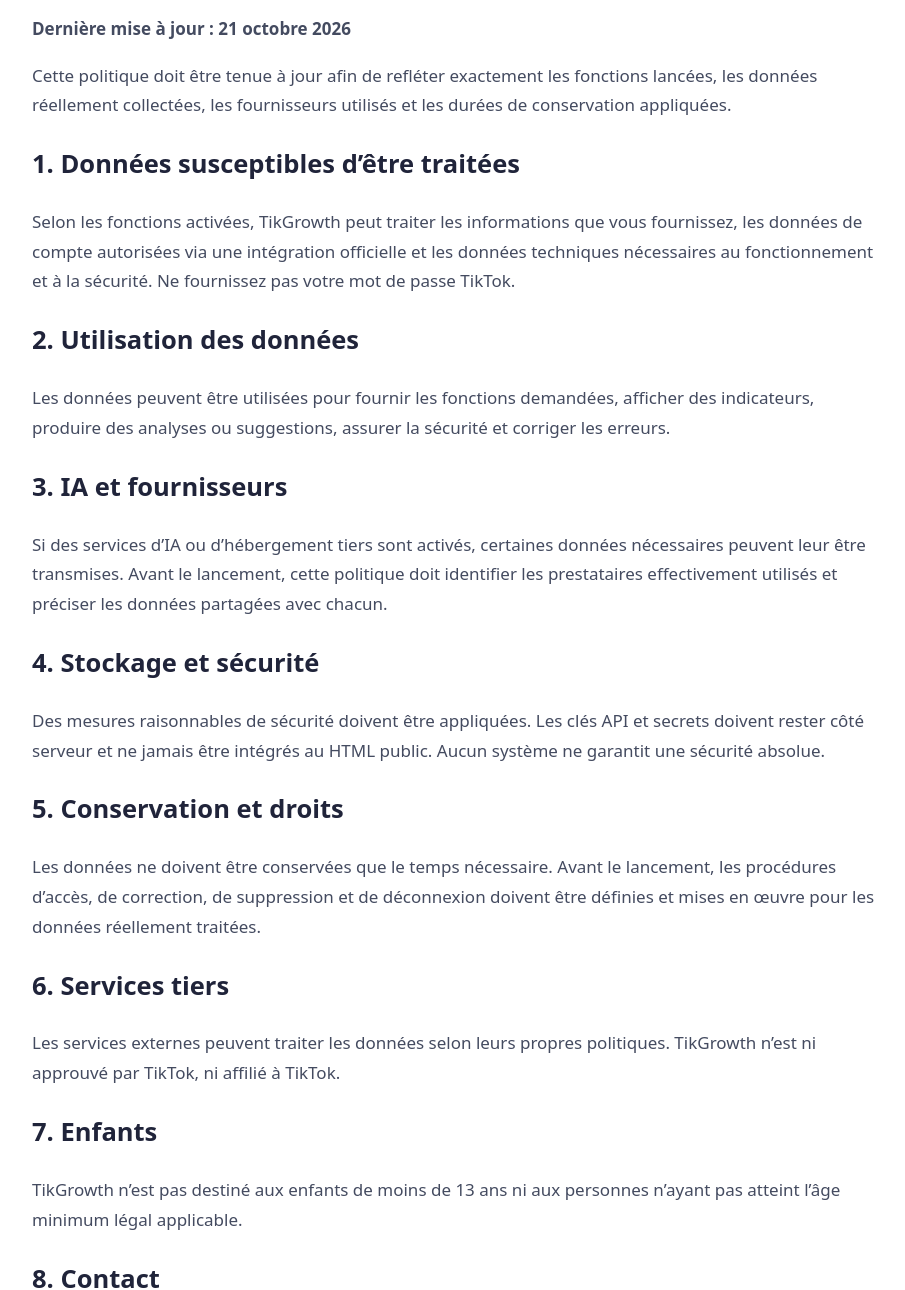
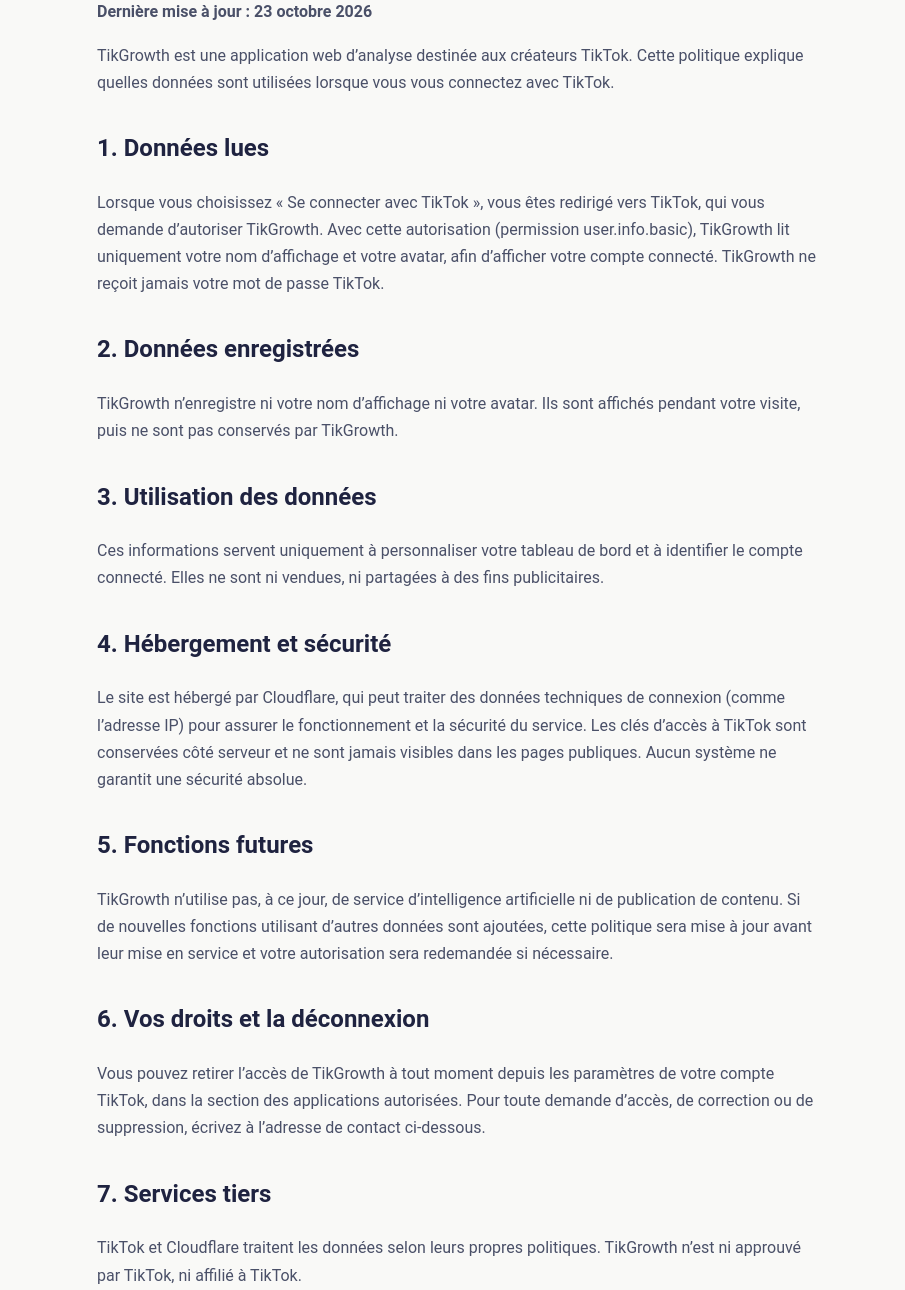
Before and after one commit to zongojairus65/tikgrowth, a plain HTML site: page privacy/index.html in a window 1280 px wide. Shown: the part 166-1456 px from the top of the page, without its empty margins (183-1088 px from the left). Drawn offline with Linux system fonts and the light colour scheme.

Commit message:
Mise à jour politique de confidentialité

```diff
--- a/privacy/index.html
+++ b/privacy/index.html
@@ -1,10 +1,47 @@
-<!doctype html><html lang="fr"><head><meta charset="utf-8"><meta name="viewport" content="width=device-width,initial-scale=1"><title>Politique de confidentialité — TikGrowth</title><style>body{max-width:850px;margin:auto;padding:28px 22px;font:17px/1.75 system-ui,sans-serif;color:#20243a}p,li{color:#444b60}a{color:#087f8c}</style></head><body><p><a href="/">← Retour à TikGrowth</a></p><h1>Politique de confidentialité</h1><p><strong>Dernière mise à jour : 21 octobre 2026</strong></p>
-<p>Cette politique doit être tenue à jour afin de refléter exactement les fonctions lancées, les données réellement collectées, les fournisseurs utilisés et les durées de conservation appliquées.</p>
-<h2>1. Données susceptibles d’être traitées</h2><p>Selon les fonctions activées, TikGrowth peut traiter les informations que vous fournissez, les données de compte autorisées via une intégration officielle et les données techniques nécessaires au fonctionnement et à la sécurité. Ne fournissez pas votre mot de passe TikTok.</p>
-<h2>2. Utilisation des données</h2><p>Les données peuvent être utilisées pour fournir les fonctions demandées, afficher des indicateurs, produire des analyses ou suggestions, assurer la sécurité et corriger les erreurs.</p>
-<h2>3. IA et fournisseurs</h2><p>Si des services d’IA ou d’hébergement tiers sont activés, certaines données nécessaires peuvent leur être transmises. Avant le lancement, cette politique doit identifier les prestataires effectivement utilisés et préciser les données partagées avec chacun.</p>
-<h2>4. Stockage et sécurité</h2><p>Des mesures raisonnables de sécurité doivent être appliquées. Les clés API et secrets doivent rester côté serveur et ne jamais être intégrés au HTML public. Aucun système ne garantit une sécurité absolue.</p>
-<h2>5. Conservation et droits</h2><p>Les données ne doivent être conservées que le temps nécessaire. Avant le lancement, les procédures d’accès, de correction, de suppression et de déconnexion doivent être définies et mises en œuvre pour les données réellement traitées.</p>
-<h2>6. Services tiers</h2><p>Les services externes peuvent traiter les données selon leurs propres politiques. TikGrowth n’est ni approuvé par TikTok, ni affilié à TikTok.</p>
-<h2>7. Enfants</h2><p>TikGrowth n’est pas destiné aux enfants de moins de 13 ans ni aux personnes n’ayant pas atteint l’âge minimum légal applicable.</p>
-<h2>8. Contact</h2><p>Pour toute question relative à la confidentialité, contactez <a href="mailto:zongojairus72@gmail.com">zongojairus72@gmail.com</a>.</p></body></html>
+<!DOCTYPE html>
+<html lang="fr">
+<head>
+<meta charset="utf-8">
+<meta name="viewport" content="width=device-width, initial-scale=1">
+<title>Politique de confidentialité – TikGrowth</title>
+<style>
+body{font-family:Roboto,Arial,sans-serif;background:#f9f9f7;color:#4a5068;line-height:1.7;margin:0;padding:24px;max-width:720px;margin:auto}
+h1,h2{color:#1f2340}
+h2{margin-top:32px}
+a{color:#0e7c86}
+</style>
+</head>
+<body>
+<p><a href="/">← Retour à TikGrowth</a></p>
+<h1>Politique de confidentialité</h1>
+<p><strong>Dernière mise à jour : 23 octobre 2026</strong></p>
+<p>TikGrowth est une application web d’analyse destinée aux créateurs TikTok. Cette politique explique quelles données sont utilisées lorsque vous vous connectez avec TikTok.</p>
+
+<h2>1. Données lues</h2>
+<p>Lorsque vous choisissez « Se connecter avec TikTok », vous êtes redirigé vers TikTok, qui vous demande d’autoriser TikGrowth. Avec cette autorisation (permission user.info.basic), TikGrowth lit uniquement votre nom d’affichage et votre avatar, afin d’afficher votre compte connecté. TikGrowth ne reçoit jamais votre mot de passe TikTok.</p>
+
+<h2>2. Données enregistrées</h2>
+<p>TikGrowth n’enregistre ni votre nom d’affichage ni votre avatar. Ils sont affichés pendant votre visite, puis ne sont pas conservés par TikGrowth.</p>
+
+<h2>3. Utilisation des données</h2>
+<p>Ces informations servent uniquement à personnaliser votre tableau de bord et à identifier le compte connecté. Elles ne sont ni vendues, ni partagées à des fins publicitaires.</p>
+
+<h2>4. Hébergement et sécurité</h2>
+<p>Le site est hébergé par Cloudflare, qui peut traiter des données techniques de connexion (comme l’adresse IP) pour assurer le fonctionnement et la sécurité du service. Les clés d’accès à TikTok sont conservées côté serveur et ne sont jamais visibles dans les pages publiques. Aucun système ne garantit une sécurité absolue.</p>
+
+<h2>5. Fonctions futures</h2>
+<p>TikGrowth n’utilise pas, à ce jour, de service d’intelligence artificielle ni de publication de contenu. Si de nouvelles fonctions utilisant d’autres données sont ajoutées, cette politique sera mise à jour avant leur mise en service et votre autorisation sera redemandée si nécessaire.</p>
+
+<h2>6. Vos droits et la déconnexion</h2>
+<p>Vous pouvez retirer l’accès de TikGrowth à tout moment depuis les paramètres de votre compte TikTok, dans la section des applications autorisées. Pour toute demande d’accès, de correction ou de suppression, écrivez à l’adresse de contact ci-dessous.</p>
+
+<h2>7. Services tiers</h2>
+<p>TikTok et Cloudflare traitent les données selon leurs propres politiques. TikGrowth n’est ni approuvé par TikTok, ni affilié à TikTok.</p>
+
+<h2>8. Enfants</h2>
+<p>TikGrowth n’est pas destiné aux enfants de moins de 13 ans ni aux personnes n’ayant pas atteint l’âge minimum légal applicable.</p>
+
+<h2>9. Contact</h2>
+<p>Pour toute question relative à la confidentialité, contactez <a href="mailto:zongojairus72@gmail.com">zongojairus72@gmail.com</a>.</p>
+</body>
+</html>
```
